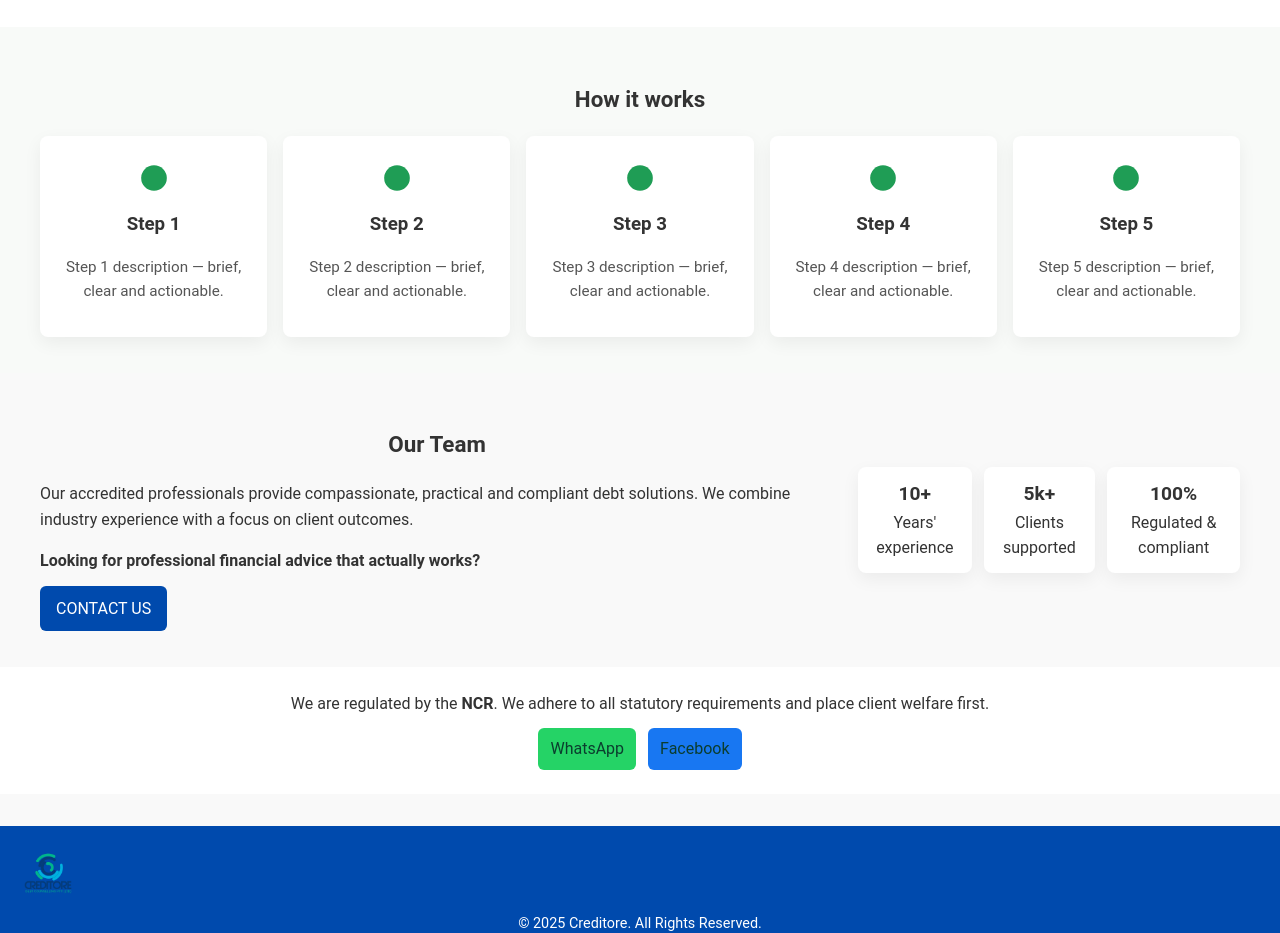
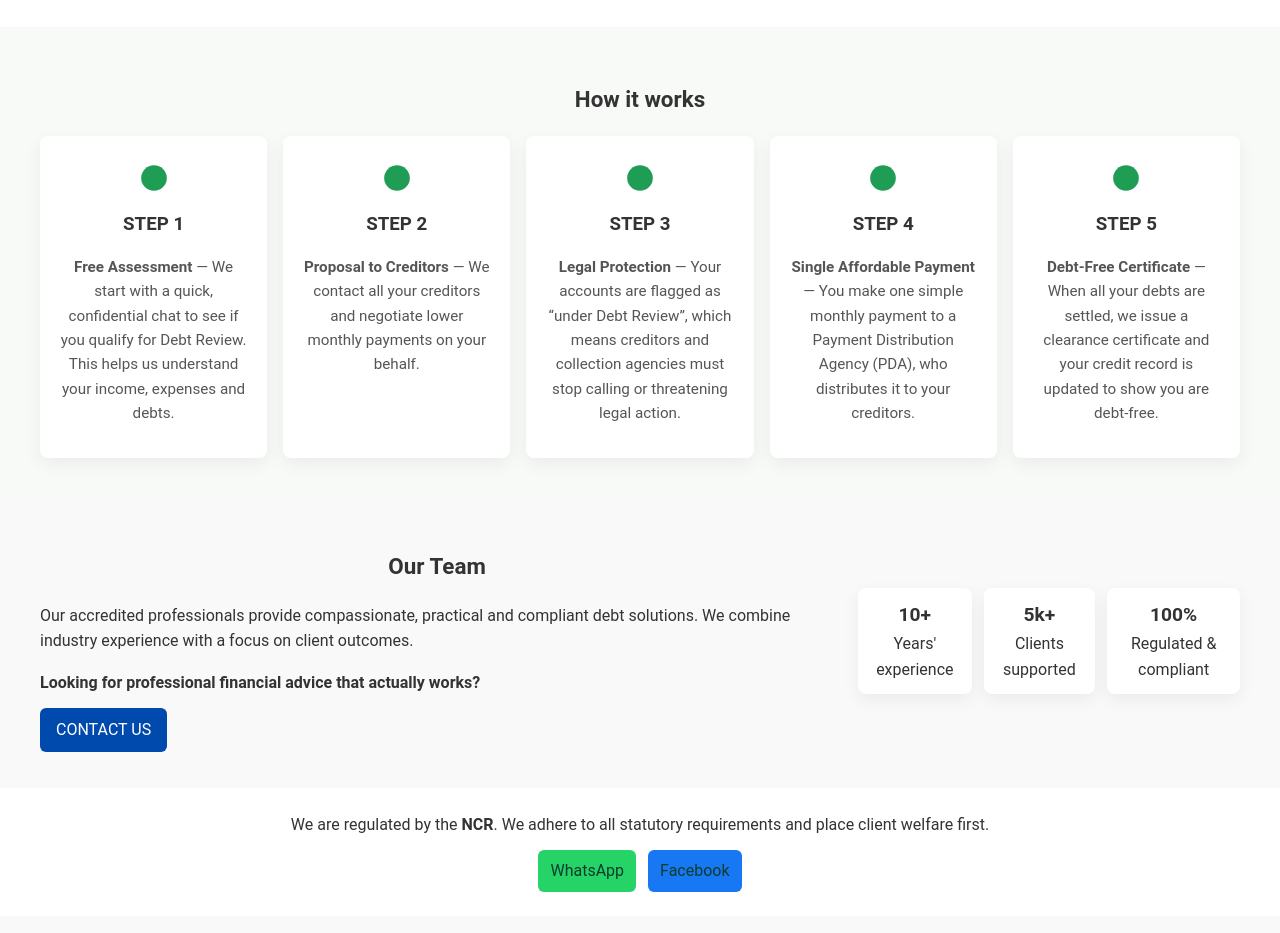
Before and after one commit to Aiden-Williams19/Creditore-VSC, a React (Vite) app in the folder creditor-website/: page / in a window 1280 px wide. Shown: the part 1860-2793 px from the top of the page. Built offline with nearby package versions, Linux system fonts and the light colour scheme.

Commit message:
steps content updated

```diff
--- a/creditor-website/src/pages/Home.jsx
+++ b/creditor-website/src/pages/Home.jsx
@@ -91,15 +91,45 @@ export default function Home() {
       <section className={styles.stepsSection}>
         <h2 className={styles.sectionTitle}>How it works</h2>
         <div className={styles.stepsGrid}>
-          {[1,2,3,4,5].map(n => (
-            <div key={n} className={styles.step}>
-              <div className={styles.stepIcon} aria-hidden>
-                <svg viewBox="0 0 24 24" width="28" height="28"><circle cx="12" cy="12" r="11" fill="#1f9d55"/></svg>
-              </div>
-              <h3>Step {n}</h3>
-              <p>Step {n} description — brief, clear and actionable.</p>
+          <div className={styles.step}>
+            <div className={styles.stepIcon} aria-hidden>
+              <svg viewBox="0 0 24 24" width="28" height="28"><circle cx="12" cy="12" r="11" fill="#1f9d55"/></svg>
             </div>
-          ))}
+            <h3>STEP 1</h3>
+            <p><strong>Free Assessment</strong> — We start with a quick, confidential chat to see if you qualify for Debt Review. This helps us understand your income, expenses and debts.</p>
+          </div>
+
+          <div className={styles.step}>
+            <div className={styles.stepIcon} aria-hidden>
+              <svg viewBox="0 0 24 24" width="28" height="28"><circle cx="12" cy="12" r="11" fill="#1f9d55"/></svg>
+            </div>
+            <h3>STEP 2</h3>
+            <p><strong>Proposal to Creditors</strong> — We contact all your creditors and negotiate lower monthly payments on your behalf.</p>
+          </div>
+
+          <div className={styles.step}>
+            <div className={styles.stepIcon} aria-hidden>
+              <svg viewBox="0 0 24 24" width="28" height="28"><circle cx="12" cy="12" r="11" fill="#1f9d55"/></svg>
+            </div>
+            <h3>STEP 3</h3>
+            <p><strong>Legal Protection</strong> — Your accounts are flagged as “under Debt Review”, which means creditors and collection agencies must stop calling or threatening legal action.</p>
+          </div>
+
+          <div className={styles.step}>
+            <div className={styles.stepIcon} aria-hidden>
+              <svg viewBox="0 0 24 24" width="28" height="28"><circle cx="12" cy="12" r="11" fill="#1f9d55"/></svg>
+            </div>
+            <h3>STEP 4</h3>
+            <p><strong>Single Affordable Payment</strong> — You make one simple monthly payment to a Payment Distribution Agency (PDA), who distributes it to your creditors.</p>
+          </div>
+
+          <div className={styles.step}>
+            <div className={styles.stepIcon} aria-hidden>
+              <svg viewBox="0 0 24 24" width="28" height="28"><circle cx="12" cy="12" r="11" fill="#1f9d55"/></svg>
+            </div>
+            <h3>STEP 5</h3>
+            <p><strong>Debt-Free Certificate</strong> — When all your debts are settled, we issue a clearance certificate and your credit record is updated to show you are debt-free.</p>
+          </div>
         </div>
       </section>
 
```
